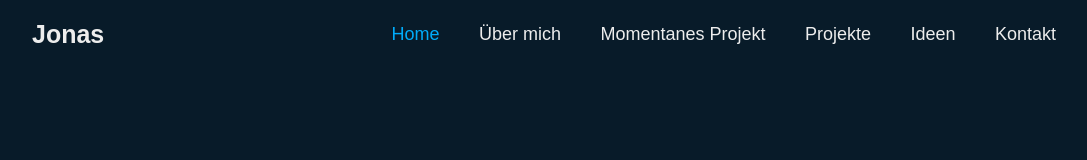
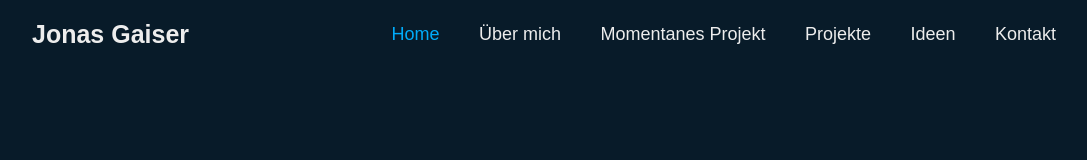
Before and after one commit to Speyer7/portfolio, a plain HTML site: page index.html in a window 1280 px wide. Shown: the top 160 px of the page, without its empty margins (96-1183 px from the left). Drawn offline with nearby package versions, Linux system fonts and the light colour scheme; a script that the page names is missing.

Commit message:
Update index.html

```diff
--- a/index.html
+++ b/index.html
@@ -10,7 +10,7 @@
 </head>
 <body>
     <header class="header">
-        <a href="#" class="logo">Jonas</a>
+        <a href="#" class="logo">Jonas Gaiser</a>
 
         <nav class="navbar">
             <a href="#" class="active">Home</a>
```
